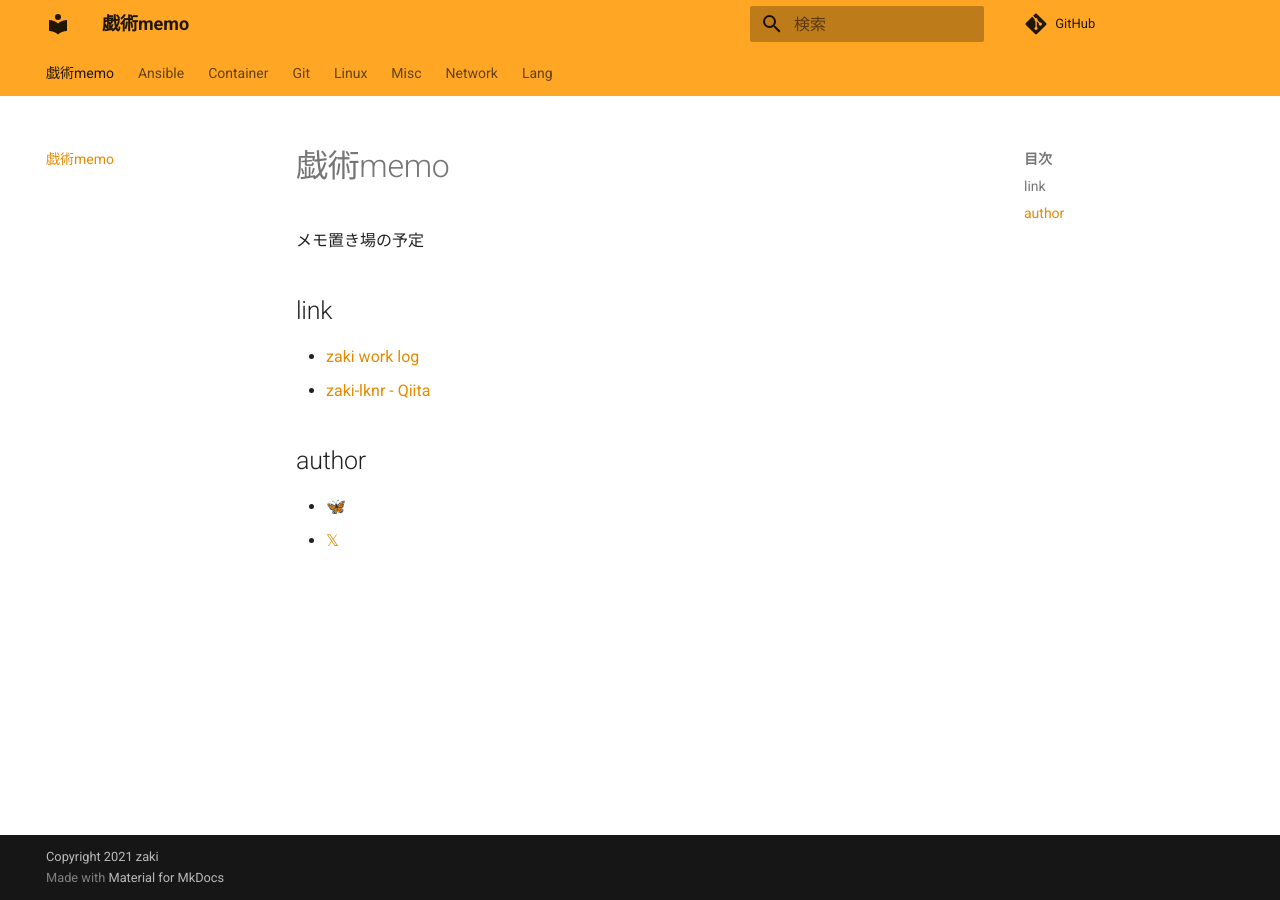
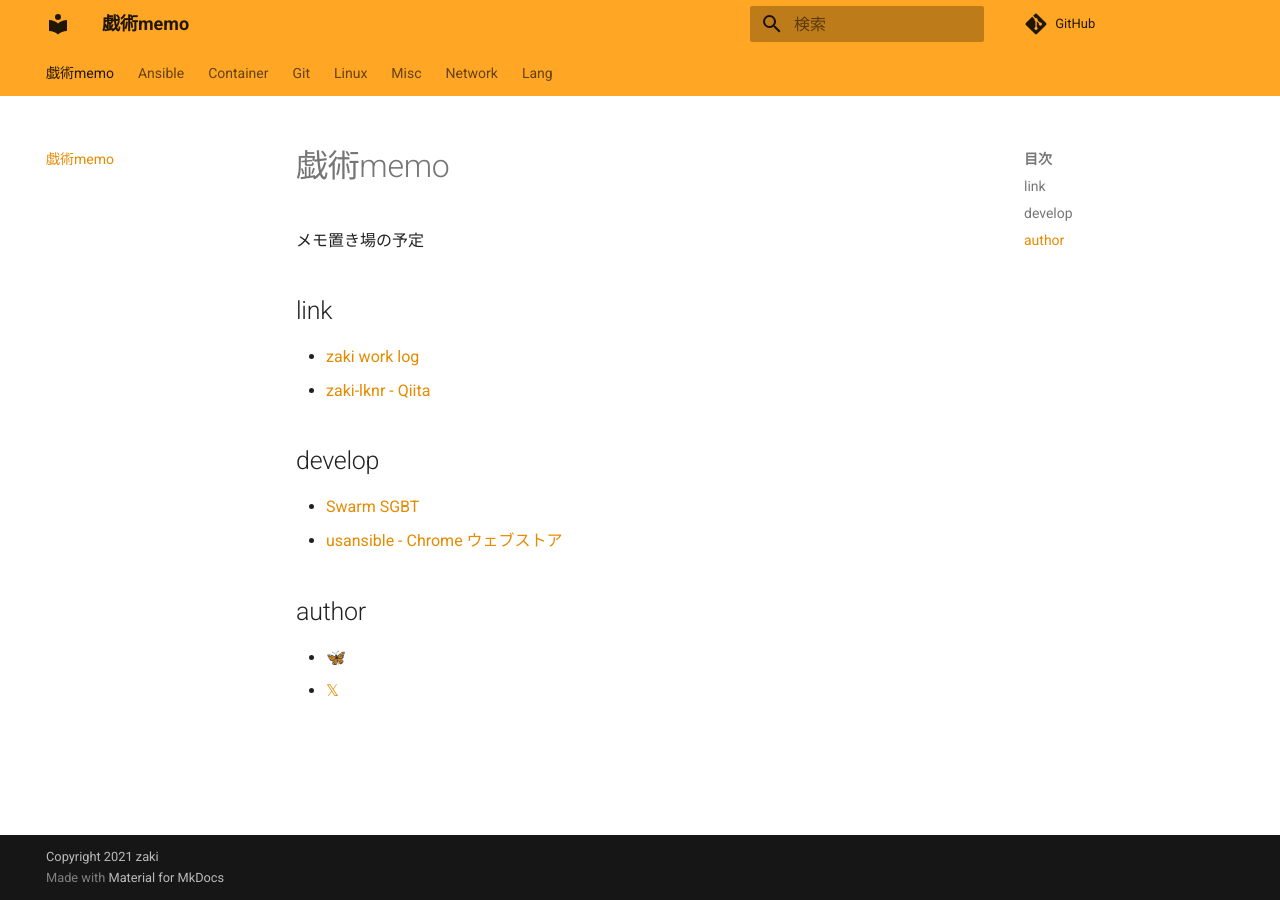
Before and after one commit to zaki-lknr/docs, an MkDocs documentation site: the page built from docs/index.md, in a window 1280 px wide. Built offline with MkDocs 1.6.1 and Material for MkDocs 9.7.7, drawn with Linux system fonts in a browser that asks for light colours; comment, search, counter and statistics services are not loaded.

Commit message:
add: link to apps

```diff
--- a/docs/index.md
+++ b/docs/index.md
@@ -7,6 +7,11 @@
 - [zaki work log](https://zaki-hmkc.hatenablog.com/)
 - [zaki-lknr - Qiita](https://qiita.com/zaki-lknr)
 
+## develop
+
+- [Swarm SGBT](https://swarm.jp-z.jp/)
+- [usansible - Chrome ウェブストア](https://chromewebstore.google.com/detail/usansible/aphgdbhkenbiokjnafmboeagdhjkafee)
+
 ## author
 
 - [🦋](https://bsky.app/profile/jp-z.jp)
```
